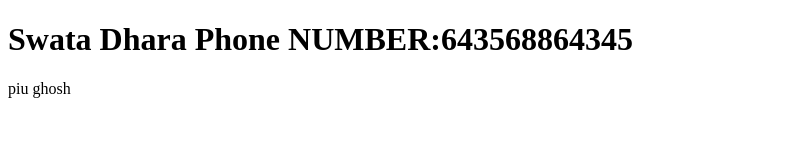
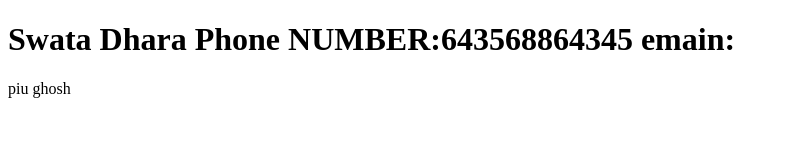
Before and after one commit to swatadhara0-ui/portfolio, a plain HTML site: page index.html in a window 1280 px wide. Shown: the whole page, without its empty margins (0-787 px from the left). Drawn offline with Linux system fonts and the light colour scheme.

Commit message:
my 2end commit

```diff
--- a/index.html
+++ b/index.html
@@ -8,6 +8,7 @@
 <body>
     <h1>Swata Dhara
         Phone NUMBER:643568864345
+        emain:
     </h1>
     <p>piu ghosh</p>
 </body>
```
